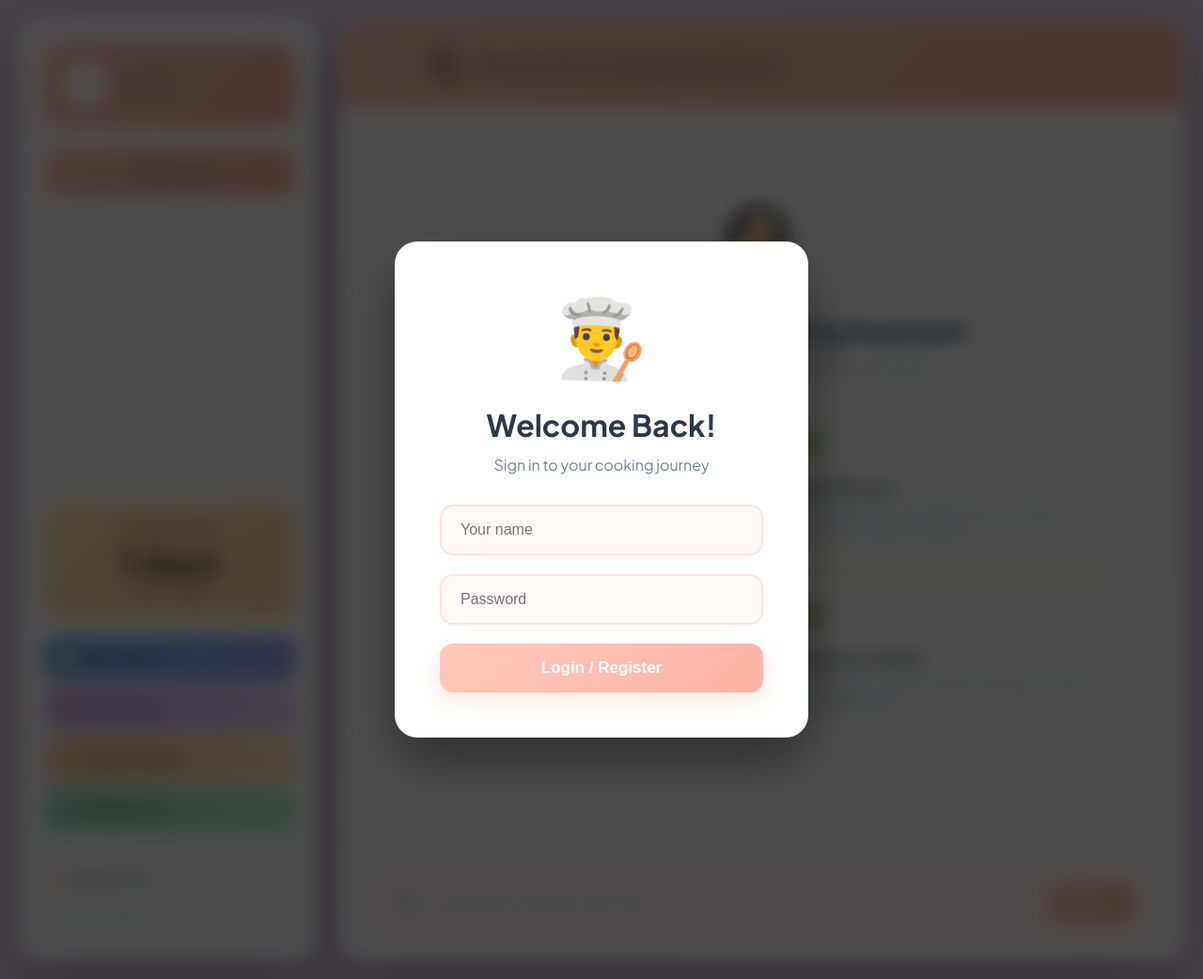
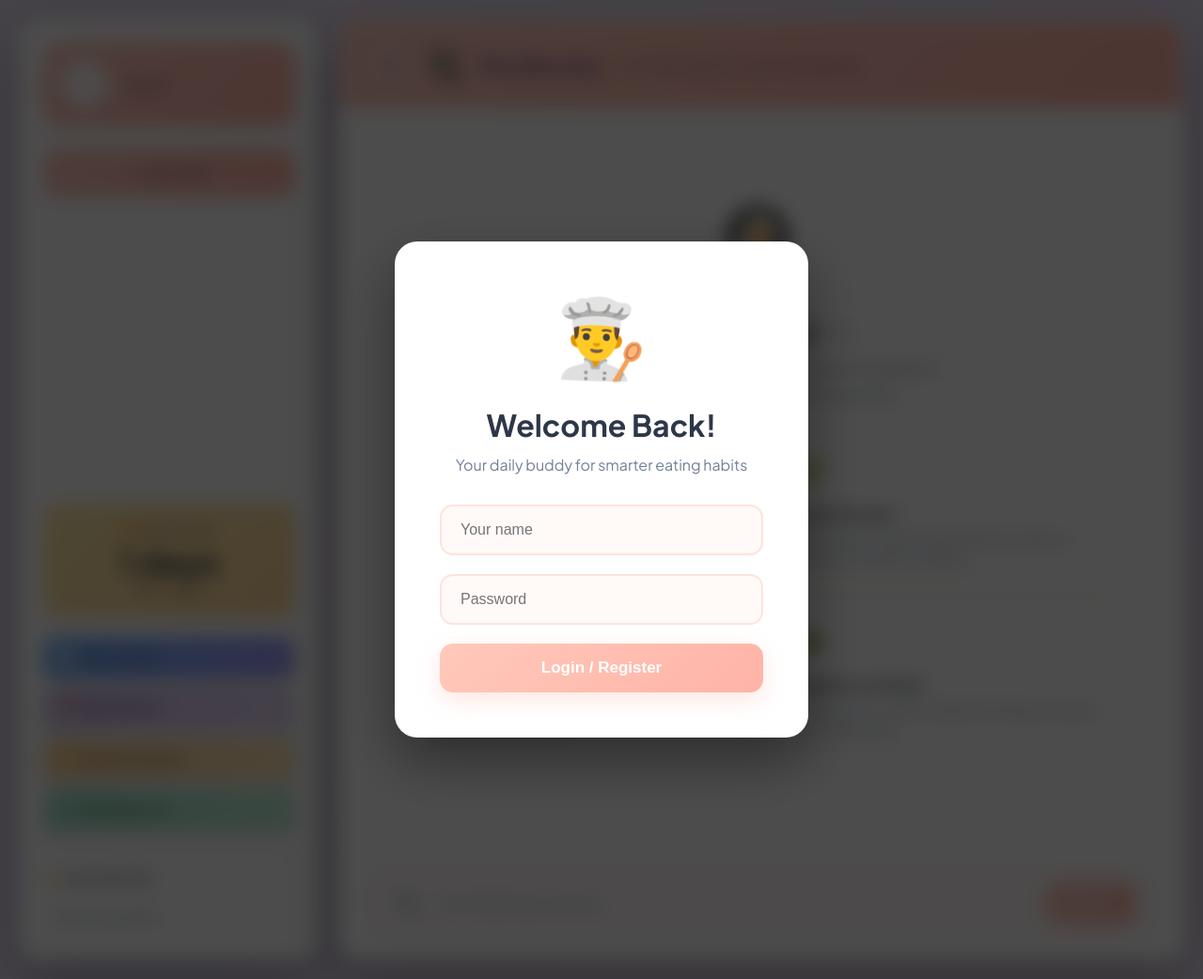
Before and after one commit to alicenguyen-qut/awsgenaihackathon, a Flask app: page / in a window 1280 px wide. Shown: the whole page at 94% size. Run offline with Flask 3, Linux system fonts and the light colour scheme; data that the repository does not hold is empty.

Commit message:
added name and slogan

```diff
--- a/src/app.py
+++ b/src/app.py
@@ -771,7 +771,7 @@ def get_daily_recommendations():
 if __name__ == '__main__':
     mode = "AWS MODE" if USE_AWS else "LOCAL MODE"
     print("\n" + "="*60)
-    print(f"🍳 AI Cooking Assistant - {mode}")
+    print(f"🍽️ MealBuddy - {mode}")
     print("="*60)
     if not USE_AWS:
         print("Running without AWS - using mock data")
--- a/src/frontend/js/03-chat.js
+++ b/src/frontend/js/03-chat.js
@@ -157,8 +157,9 @@ function showWelcomeMessage() {
     document.getElementById('chatContainer').innerHTML = `
         <div class="welcome-message">
             <div class="welcome-icon">🍳</div>
-            <h2>Your Personal Cooking Assistant</h2>
-            <p>Get personalized recipes, nutrition advice, and meal planning help!</p>
+            <h2>MealBuddy 🍽️</h2>
+                    <p style="font-size:15px; color:#8b6f8f; font-style:italic; margin-bottom:8px;">Your daily buddy for smarter eating habits</p>
+            <p>Your daily buddy for smarter eating habits.</p>
             <div class="suggestions">
                 <div class="suggestion-card" onclick="sendSuggestion('Show me high-protein low-carb recipes')">
                     <div class="suggestion-icon">💪</div>
--- a/src/frontend/templates/index.html
+++ b/src/frontend/templates/index.html
@@ -3,7 +3,7 @@
 <head>
     <meta charset="UTF-8">
     <meta name="viewport" content="width=device-width, initial-scale=1.0">
-    <title>Personal Cooking Assistant</title>
+    <title>MealBuddy — Your daily buddy for smarter eating habits</title>
     <link href="https://fonts.googleapis.com/css2?family=Plus+Jakarta+Sans:wght@400;500;600;700&display=swap" rel="stylesheet">
     <style>
         * { margin: 0; padding: 0; box-sizing: border-box; }
@@ -855,7 +855,7 @@
         <div class="login-box">
             <div class="login-icon">👨‍🍳</div>
             <h2>Welcome Back!</h2>
-            <p>Sign in to your cooking journey</p>
+            <p>Your daily buddy for smarter eating habits</p>
             <input type="text" id="usernameInput" placeholder="Your name" autofocus>
             <input type="password" id="passwordInput" placeholder="Password" onkeypress="handleLoginKeyPress(event)">
             <button onclick="login()">Login / Register</button>
@@ -938,14 +938,16 @@
             <div class="header">
                 <button class="toggle-sidebar" onclick="toggleSidebar()">☰</button>
                 <span class="header-icon">🍳</span>
-                <h1>Personal Cooking Assistant</h1>
+                <h1>MealBuddy</h1>
+                <span style="font-size:13px; color:#8b6f8f; font-weight:500; z-index:1;">Your daily buddy for smarter eating habits</span>
             </div>
 
             <div class="chat-container" id="chatContainer">
                 <div class="welcome-message">
                     <div class="welcome-icon">🍳</div>
-                    <h2>Your Personal Cooking Assistant</h2>
-                    <p>Get personalized recipes, nutrition advice, and meal planning help!</p>
+                    <h2>MealBuddy 🍽️</h2>
+                    <p style="font-size:15px; color:#8b6f8f; font-style:italic; margin-bottom:8px;">Your daily buddy for smarter eating habits</p>
+                    <p>Your daily buddy for smarter eating habits.</p>
                     <div class="suggestions">
                         <div class="suggestion-card" onclick="sendSuggestion('Show me high-protein low-carb recipes')">
                             <div class="suggestion-icon">💪</div>
@@ -979,7 +981,7 @@
                     <button class="upload-icon-btn" onclick="document.getElementById('fileInput').click()" title="Upload text files">📎</button>
                     <textarea
                         id="userInput"
-                        placeholder="Ask me to plan your healthy diet"
+                        placeholder="Ask MealBuddy anything..."
                         rows="1"
                         onkeydown="handleKeyDown(event)"
                     ></textarea>
--- a/src/models/bedrock_rag.py
+++ b/src/models/bedrock_rag.py
@@ -124,7 +124,7 @@ class BedrockRAG:
 
         try:
             # Build system prompt
-            system_prompt = """You are an autonomous AI cooking assistant with the ability to take actions on behalf of the user.
+            system_prompt = """You are MealBuddy, an autonomous AI meal planning assistant with the ability to take actions on behalf of the user.
 
             You can:
             - Search for recipes
```
